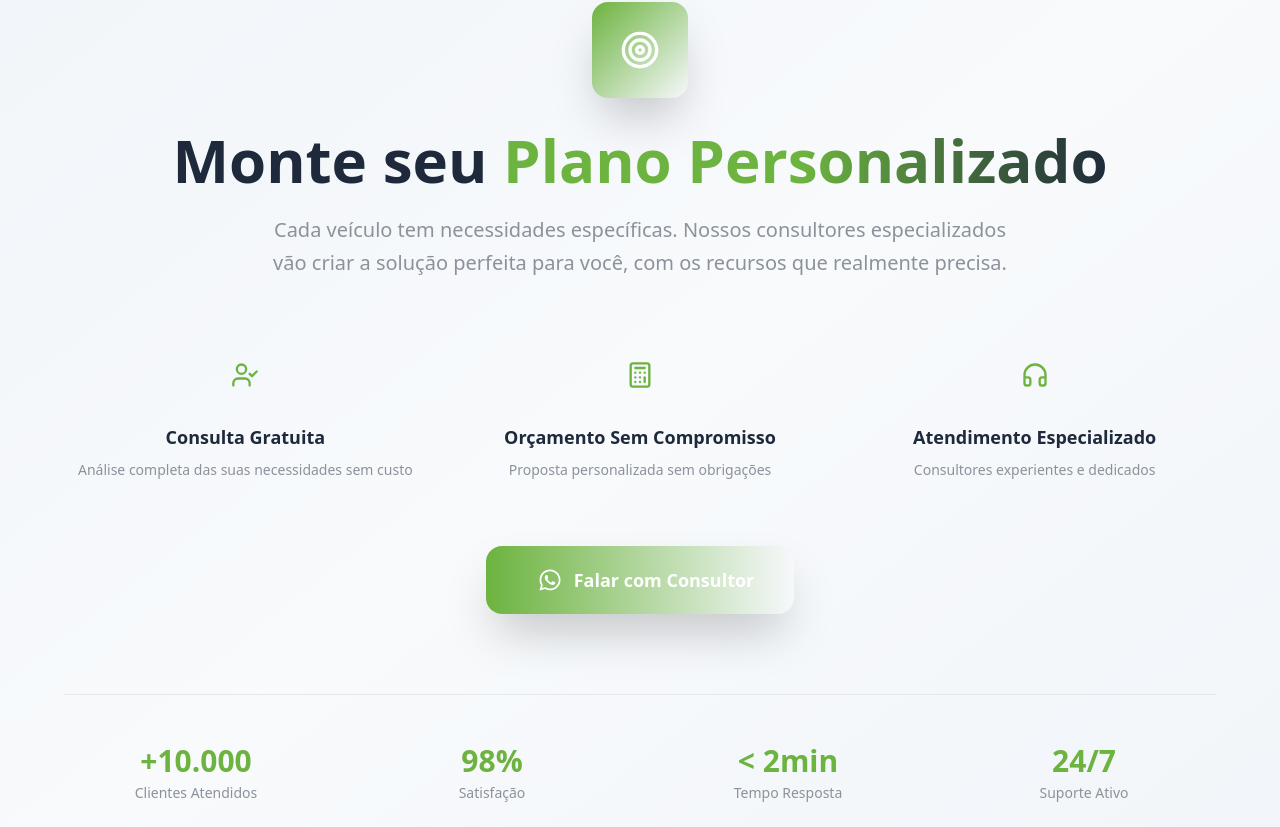
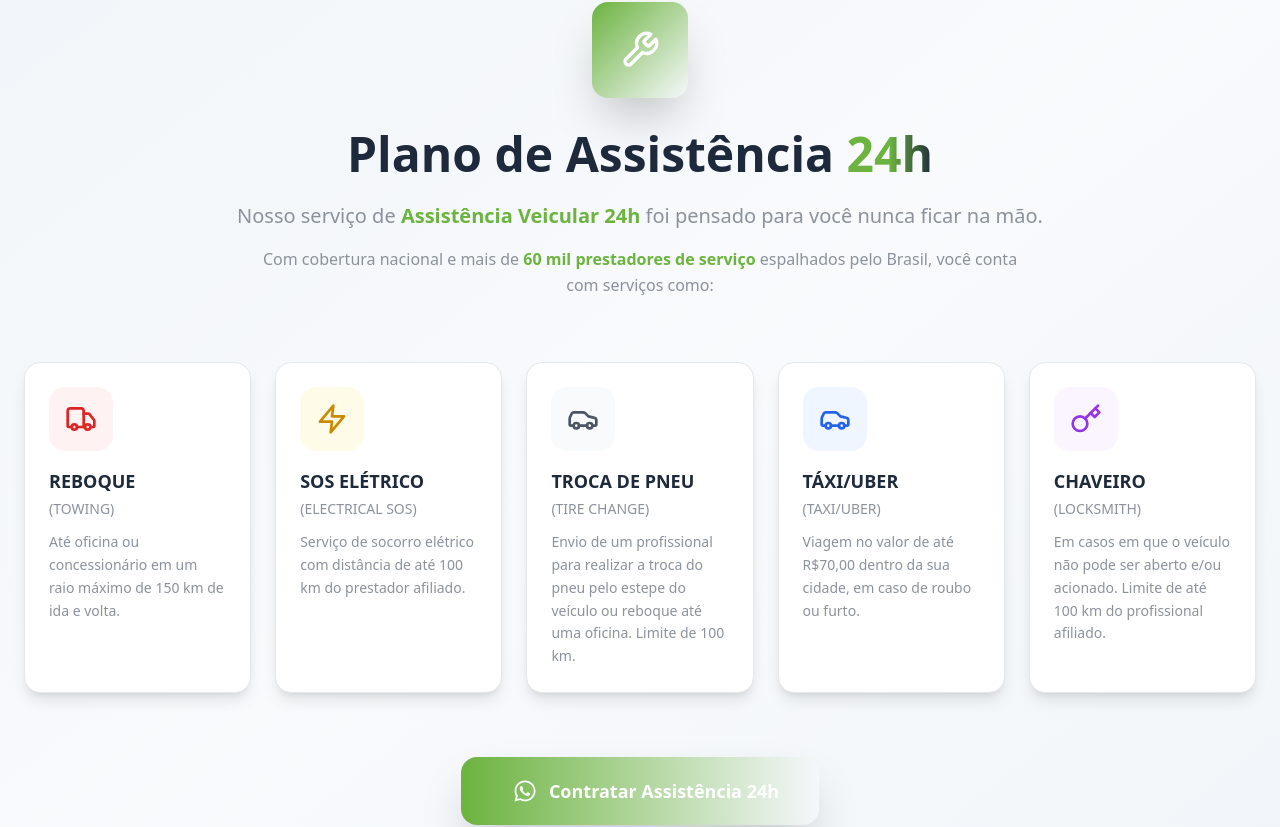
Before and after one commit to Lgd-Digital/fortegps, a React (Vite) app: page /servicos in a window 1280 px wide. Shown: the part 3258-4085 px from the top of the page. Built offline with nearby package versions, Linux system fonts and the light colour scheme.

Commit message:
plano de assist

```diff
--- a/src/pages/Servicos.tsx
+++ b/src/pages/Servicos.tsx
@@ -1,10 +1,14 @@
 import React from 'react';
 import { motion } from 'framer-motion';
 import {
-  Target,
   UserCheck,
   Calculator,
-  Headphones as HeadphonesIcon
+  Headphones as HeadphonesIcon,
+  Truck,
+  Zap,
+  Wrench,
+  Car,
+  Key
 } from 'lucide-react';
 import ServiceCard from '../components/ServiceCard';
 import { services } from '../data/services';
@@ -218,7 +222,7 @@ const Servicos: React.FC = () => {
         </div>
       </section>
 
-      {/* Custom Plan CTA */}
+      {/* Vehicle Assistance Section */}
       <section className="relative py-20 md:py-24 bg-gradient-to-br from-[var(--color-bg-section)] via-[var(--color-bg)] to-[var(--color-bg-section)] overflow-hidden">
         {/* Background Decorative Elements */}
         <div className="absolute inset-0">
@@ -228,7 +232,7 @@ const Servicos: React.FC = () => {
         </div>
 
         <div className="container relative z-10">
-          <div className="max-w-6xl mx-auto">
+          <div className="max-w-7xl mx-auto">
             {/* Header Section */}
             <motion.div
               initial={{ opacity: 0, y: 30 }}
@@ -244,7 +248,7 @@ const Servicos: React.FC = () => {
                 transition={{ duration: 0.8, delay: 0.2 }}
                 className="inline-flex items-center justify-center w-24 h-24 bg-gradient-to-br from-[var(--color-brand)] to-[var(--color-brand)]/70 rounded-2xl mb-8 shadow-2xl"
               >
-                <Target size={40} className="text-white" />
+                <Wrench size={40} className="text-white" />
               </motion.div>
 
               <motion.h2
@@ -252,11 +256,11 @@ const Servicos: React.FC = () => {
                 whileInView={{ opacity: 1, y: 0 }}
                 viewport={{ once: true }}
                 transition={{ duration: 0.8, delay: 0.3 }}
-                className="text-4xl md:text-6xl font-bold text-[var(--color-text)] mb-6"
+                className="text-3xl md:text-5xl font-bold text-[var(--color-text)] mb-6 leading-tight"
               >
-                Monte seu{' '}
+                Plano de Assistência {''}
                 <span className="text-transparent bg-gradient-to-r from-[var(--color-brand)] via-[var(--color-brand)] to-[var(--color-text)] bg-clip-text">
-                  Plano Personalizado
+                  24h
                 </span>
               </motion.h2>
 
@@ -265,70 +269,128 @@ const Servicos: React.FC = () => {
                 whileInView={{ opacity: 1, y: 0 }}
                 viewport={{ once: true }}
                 transition={{ duration: 0.8, delay: 0.4 }}
-                className="text-xl text-[var(--color-text-muted)] max-w-3xl mx-auto leading-relaxed"
+                className="text-lg md:text-xl text-[var(--color-text-muted)] max-w-4xl mx-auto leading-relaxed mb-4"
               >
-                Cada veículo tem necessidades específicas. Nossos consultores especializados vão criar
-                a solução perfeita para você, com os recursos que realmente precisa.
+                Nosso serviço de <strong className="text-[var(--color-brand)]">Assistência Veicular 24h</strong> foi pensado para você nunca ficar na mão.
+              </motion.p>
+
+              <motion.p
+                initial={{ opacity: 0, y: 20 }}
+                whileInView={{ opacity: 1, y: 0 }}
+                viewport={{ once: true }}
+                transition={{ duration: 0.8, delay: 0.5 }}
+                className="text-base text-[var(--color-text-muted)] max-w-3xl mx-auto leading-relaxed"
+              >
+                Com cobertura nacional e mais de <strong className="text-[var(--color-brand)]">60 mil prestadores de serviço</strong> espalhados pelo Brasil, você conta com serviços como:
               </motion.p>
             </motion.div>
 
-            {/* Features Grid */}
+            {/* Services Grid */}
             <motion.div
               initial={{ opacity: 0, y: 40 }}
               whileInView={{ opacity: 1, y: 0 }}
               viewport={{ once: true }}
-              transition={{ duration: 0.8, delay: 0.5 }}
-              className="grid md:grid-cols-3 gap-8 mb-16"
+              transition={{ duration: 0.8, delay: 0.6 }}
+              className="grid grid-cols-1 md:grid-cols-2 lg:grid-cols-5 gap-6 mb-16"
             >
               {[
                 {
-                  icon: UserCheck,
-                  title: 'Consulta Gratuita',
-                  description: 'Análise completa das suas necessidades sem custo'
+                  icon: Truck,
+                  title: 'REBOQUE',
+                  subtitle: '(TOWING)',
+                  description: 'Até oficina ou concessionário em um raio máximo de 150 km de ida e volta.',
+                  color: 'from-red-500 to-red-600',
+                  bgColor: 'bg-red-50',
+                  iconColor: 'text-red-600'
                 },
                 {
-                  icon: Calculator,
-                  title: 'Orçamento Sem Compromisso',
-                  description: 'Proposta personalizada sem obrigações'
+                  icon: Zap,
+                  title: 'SOS ELÉTRICO',
+                  subtitle: '(ELECTRICAL SOS)',
+                  description: 'Serviço de socorro elétrico com distância de até 100 km do prestador afiliado.',
+                  color: 'from-yellow-500 to-orange-500',
+                  bgColor: 'bg-yellow-50',
+                  iconColor: 'text-yellow-600'
                 },
                 {
-                  icon: HeadphonesIcon,
-                  title: 'Atendimento Especializado',
-                  description: 'Consultores experientes e dedicados'
+                  icon: Car,
+                  title: 'TROCA DE PNEU',
+                  subtitle: '(TIRE CHANGE)',
+                  description: 'Envio de um profissional para realizar a troca do pneu pelo estepe do veículo ou reboque até uma oficina. Limite de 100 km.',
+                  color: 'from-gray-600 to-gray-700',
+                  bgColor: 'bg-gray-50',
+                  iconColor: 'text-gray-600'
+                },
+                {
+                  icon: Car,
+                  title: 'TÁXI/UBER',
+                  subtitle: '(TAXI/UBER)',
+                  description: 'Viagem no valor de até R$70,00 dentro da sua cidade, em caso de roubo ou furto.',
+                  color: 'from-blue-600 to-blue-700',
+                  bgColor: 'bg-blue-50',
+                  iconColor: 'text-blue-600'
+                },
+                {
+                  icon: Key,
+                  title: 'CHAVEIRO',
+                  subtitle: '(LOCKSMITH)',
+                  description: 'Em casos em que o veículo não pode ser aberto e/ou acionado. Limite de até 100 km do profissional afiliado.',
+                  color: 'from-purple-600 to-purple-700',
+                  bgColor: 'bg-purple-50',
+                  iconColor: 'text-purple-600'
                 }
-              ].map((feature, index) => (
+              ].map((service, index) => (
                 <motion.div
                   key={index}
-                  initial={{ opacity: 0, y: 30 }}
-                  whileInView={{ opacity: 1, y: 0 }}
+                  initial={{ opacity: 0, y: 30, scale: 0.9 }}
+                  whileInView={{ opacity: 1, y: 0, scale: 1 }}
                   viewport={{ once: true }}
-                  transition={{ duration: 0.6, delay: 0.6 + index * 0.1 }}
+                  transition={{ duration: 0.6, delay: 0.7 + index * 0.1 }}
                   whileHover={{ y: -8, scale: 1.02 }}
-                  className="text-center group"
+                  className="group relative"
                 >
-                  <div className="inline-flex items-center justify-center w-16 h-16 bg-[var(--color-brand)]/10 rounded-2xl mb-4 group-hover:bg-[var(--color-brand)]/20 transition-all duration-300 group-hover:scale-110">
-                    <feature.icon size={28} className="text-[var(--color-brand)]" />
+                  <div className="relative bg-white rounded-2xl p-6 shadow-lg hover:shadow-2xl transition-all duration-300 border border-[var(--color-border)]/20 h-full">
+                    {/* Background gradient on hover */}
+                    <div className={`absolute inset-0 bg-gradient-to-br ${service.color} opacity-0 group-hover:opacity-5 rounded-2xl transition-opacity duration-300`}></div>
+
+                    {/* Icon */}
+                    <motion.div
+                      whileHover={{ scale: 1.1, rotate: 5 }}
+                      className={`relative inline-flex items-center justify-center w-16 h-16 ${service.bgColor} rounded-2xl mb-4 group-hover:shadow-lg transition-all duration-300`}
+                    >
+                      <service.icon size={32} className={`${service.iconColor} group-hover:scale-110 transition-transform duration-300`} />
+                    </motion.div>
+
+                    {/* Title */}
+                    <h3 className="text-lg font-bold text-[var(--color-text)] mb-1 group-hover:text-[var(--color-brand)] transition-colors duration-300">
+                      {service.title}
+                    </h3>
+                    <p className="text-sm text-[var(--color-text-muted)] mb-3 font-medium">
+                      {service.subtitle}
+                    </p>
+
+                    {/* Description */}
+                    <p className="text-sm text-[var(--color-text-muted)] leading-relaxed">
+                      {service.description}
+                    </p>
+
+                    {/* Hover effect line */}
+                    <div className={`absolute bottom-0 left-0 right-0 h-1 bg-gradient-to-r ${service.color} rounded-b-2xl transform scale-x-0 group-hover:scale-x-100 transition-transform duration-300`}></div>
                   </div>
-                  <h3 className="text-lg font-semibold text-[var(--color-text)] mb-2">
-                    {feature.title}
-                  </h3>
-                  <p className="text-[var(--color-text-muted)] text-sm leading-relaxed">
-                    {feature.description}
-                  </p>
                 </motion.div>
               ))}
             </motion.div>
 
-            {/* CTA Buttons */}
+            {/* CTA Section */}
             <motion.div
               initial={{ opacity: 0, y: 30 }}
               whileInView={{ opacity: 1, y: 0 }}
               viewport={{ once: true }}
               transition={{ duration: 0.8, delay: 0.8 }}
-              className="flex flex-col sm:flex-row gap-6 justify-center items-center"
+              className="text-center"
             >
               <motion.a
-                href="https://wa.me/5585999999999?text=Quero%20montar%20um%20plano%20personalizado%20para%20meu%20veículo"
+                href="https://wa.me/5585999999999?text=Quero%20contratar%20o%20serviço%20de%20Assistência%20Veicular%2024h"
                 target="_blank"
                 rel="noopener noreferrer"
                 whileHover={{ scale: 1.05, y: -2 }}
@@ -337,40 +399,8 @@ const Servicos: React.FC = () => {
               >
                 <div className="absolute inset-0 bg-gradient-to-r from-[var(--color-brand)]/90 via-[var(--color-brand)] to-[var(--color-brand)]/80 opacity-0 group-hover:opacity-100 transition-opacity duration-300"></div>
                 <FaWhatsapp size={24} className="relative z-10" />
-                <span className="relative z-10">Falar com Consultor</span>
+                <span className="relative z-10">Contratar Assistência 24h</span>
               </motion.a>
-            </motion.div>
-
-            {/* Bottom Stats */}
-            <motion.div
-              initial={{ opacity: 0, y: 30 }}
-              whileInView={{ opacity: 1, y: 0 }}
-              viewport={{ once: true }}
-              transition={{ duration: 0.8, delay: 1 }}
-              className="grid grid-cols-2 md:grid-cols-4 gap-8 mt-20 pt-12 border-t border-[var(--color-border)]/30"
-            >
-              {[
-                { number: '+10.000', label: 'Clientes Atendidos' },
-                { number: '98%', label: 'Satisfação' },
-                { number: '< 2min', label: 'Tempo Resposta' },
-                { number: '24/7', label: 'Suporte Ativo' }
-              ].map((stat, index) => (
-                <motion.div
-                  key={index}
-                  initial={{ opacity: 0, scale: 0.8 }}
-                  whileInView={{ opacity: 1, scale: 1 }}
-                  viewport={{ once: true }}
-                  transition={{ duration: 0.6, delay: 1.1 + index * 0.1 }}
-                  className="text-center"
-                >
-                  <div className="text-2xl md:text-3xl font-bold text-[var(--color-brand)] mb-1">
-                    {stat.number}
-                  </div>
-                  <div className="text-sm text-[var(--color-text-muted)]">
-                    {stat.label}
-                  </div>
-                </motion.div>
-              ))}
             </motion.div>
           </div>
         </div>
```
